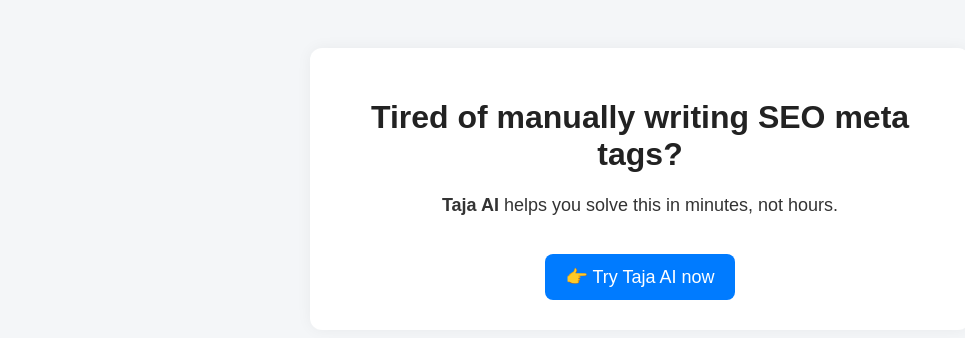
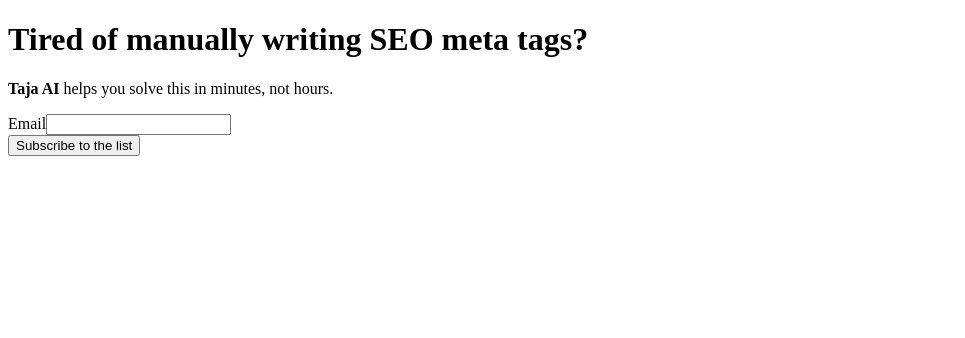
Before and after one commit to mtaahfunnels/smartcontentline-taja-ai, a plain HTML site: page index.html in a window 1280 px wide. Shown: the whole page, without its empty margins (0-965 px from the left). Drawn offline with Linux system fonts and the light colour scheme.

Commit message:
🚀 Deploy updated Taja AI funnel

```diff
--- a/index.html
+++ b/index.html
@@ -2,52 +2,26 @@
 <html lang="en">
 <head>
   <meta charset="UTF-8">
-  <title>Taja AI - Solve manually writing SEO meta tags</title>
-  <style>
-    body {
-      font-family: Arial, sans-serif;
-      background: #f4f6f8;
-      color: #333;
-      padding: 40px;
-      text-align: center;
-    }
-    .container {
-      background: #fff;
-      padding: 30px;
-      border-radius: 12px;
-      box-shadow: 0 0 15px rgba(0,0,0,0.05);
-      max-width: 600px;
-      margin: auto;
-    }
-    h1 {
-      color: #222;
-    }
-    p {
-      font-size: 18px;
-    }
-    a.cta {
-      display: inline-block;
-      margin-top: 20px;
-      font-size: 18px;
-      background: #007bff;
-      color: white;
-      text-decoration: none;
-      padding: 12px 20px;
-      border-radius: 8px;
-    }
-    a.cta:hover {
-      background: #0056b3;
-    }
-  </style>
+  <title>Taja AI Funnel</title>
 </head>
 <body>
-  <div class="container">
-    <h1>Tired of manually writing SEO meta tags?</h1>
-    <p><strong>Taja AI</strong> helps you solve this in minutes, not hours.</p>
+  <h1>Tired of manually writing SEO meta tags?</h1>
+  <p><strong>Taja AI</strong> helps you solve this in minutes, not hours.</p>
 
-    <!-- Add Acumbamail Form Embed here if ready -->
-
-    <a href="https://taja.ai/?via=marshall" target="_blank" class="cta">👉 Try Taja AI now</a>
-  </div>
+  <!-- Acumbamail Form -->
+  <form action="https://acumbamail.com/newform/subscribe/QyJXQIH27Z8NMNe6qJ9TBXSHob0KTayL/54855/" method="post" class="yourFormCustomContainer">
+    <div class="yourFormCustomStyle">
+      <div style="width: 100%; position:relative;">
+        <label for="r0c0m1i1">Email</label><input id="r0c0m1i1" name="email_1" type="email" required />
+        <input type="text" name="a1091816c" tabindex="-1" value="" style="position: absolute; left: -4900px;" aria-hidden="true" />
+        <input type="email" name="b1091816c" tabindex="-1" value="" style="position: absolute; left: -5000px;" aria-hidden="true" />
+        <input type="checkbox" name="c1091816c" tabindex="-1" style="position: absolute; left: -5100px;" aria-hidden="true" />
+      </div>
+    </div>
+    <input type="hidden" name="funnel_slug" value="taja-ai" />
+    <input type="hidden" name="ok_redirect" value="thankyou.html" />
+    <input type="submit" value="Subscribe to the list" class="yourButtonCustomStyle" />
+  </form>
+  <!-- End Form -->
 </body>
 </html>
```
